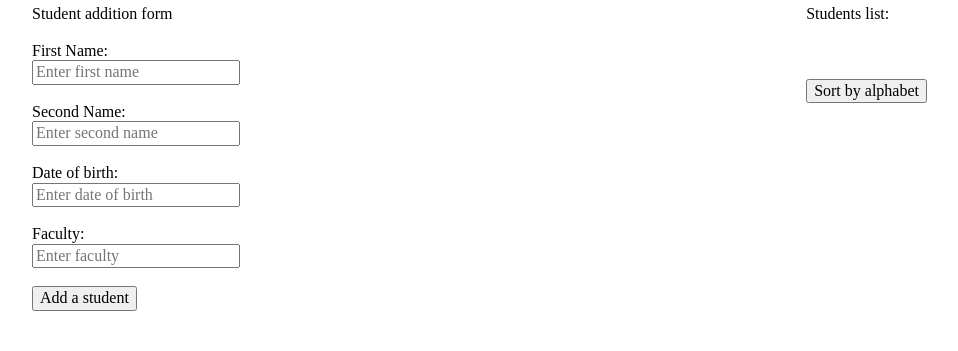
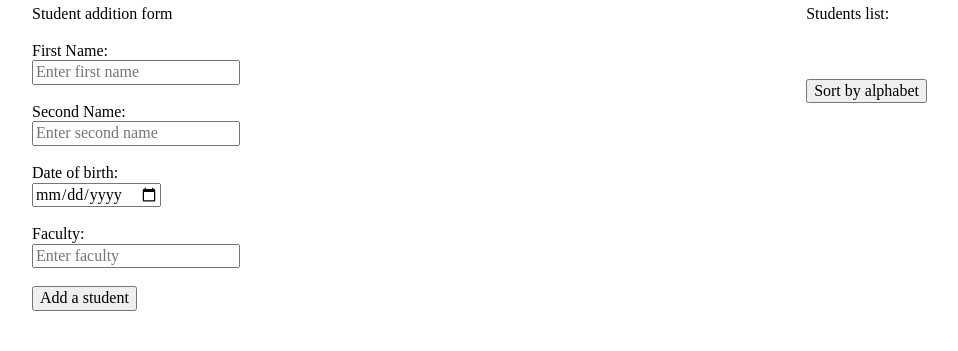
Before and after one commit to mohtick/DZ_students_arr, a plain HTML site: page index.html in a window 1280 px wide. Shown: the whole page, without its empty margins (163-1121 px from the left). Drawn offline with nearby package versions, Linux system fonts and the light colour scheme.

Commit message:
Update index.html

```diff
--- a/index.html
+++ b/index.html
@@ -32,7 +32,7 @@
 				<input type="text" name="secnd_name" placeholder="Enter second name" class="secndName"><br><br>
 
 				<label for="dateOfBirth">Date of birth:</label><br>
-				<input type="number" name="dateOfBirth" placeholder="Enter date of birth" class="dateOfBirth"><br><br>
+				<input type="date" name="dateOfBirth" placeholder="Enter date of birth" class="dateOfBirth"><br><br>
 
 				<label for="faculty">Faculty:</label><br>
 				<input type="text" name="faculty" placeholder="Enter faculty" class="faculty"><br><br>
```
